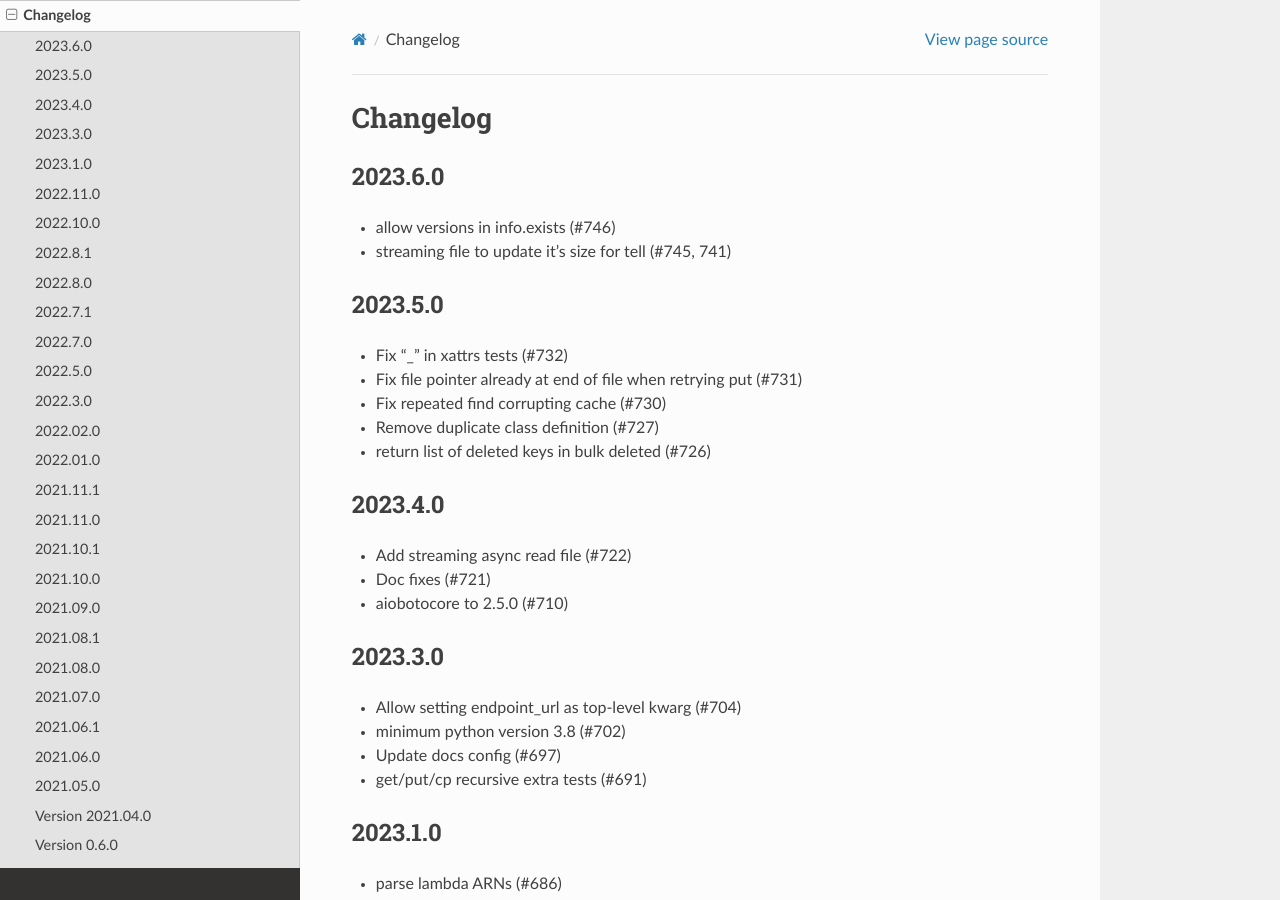
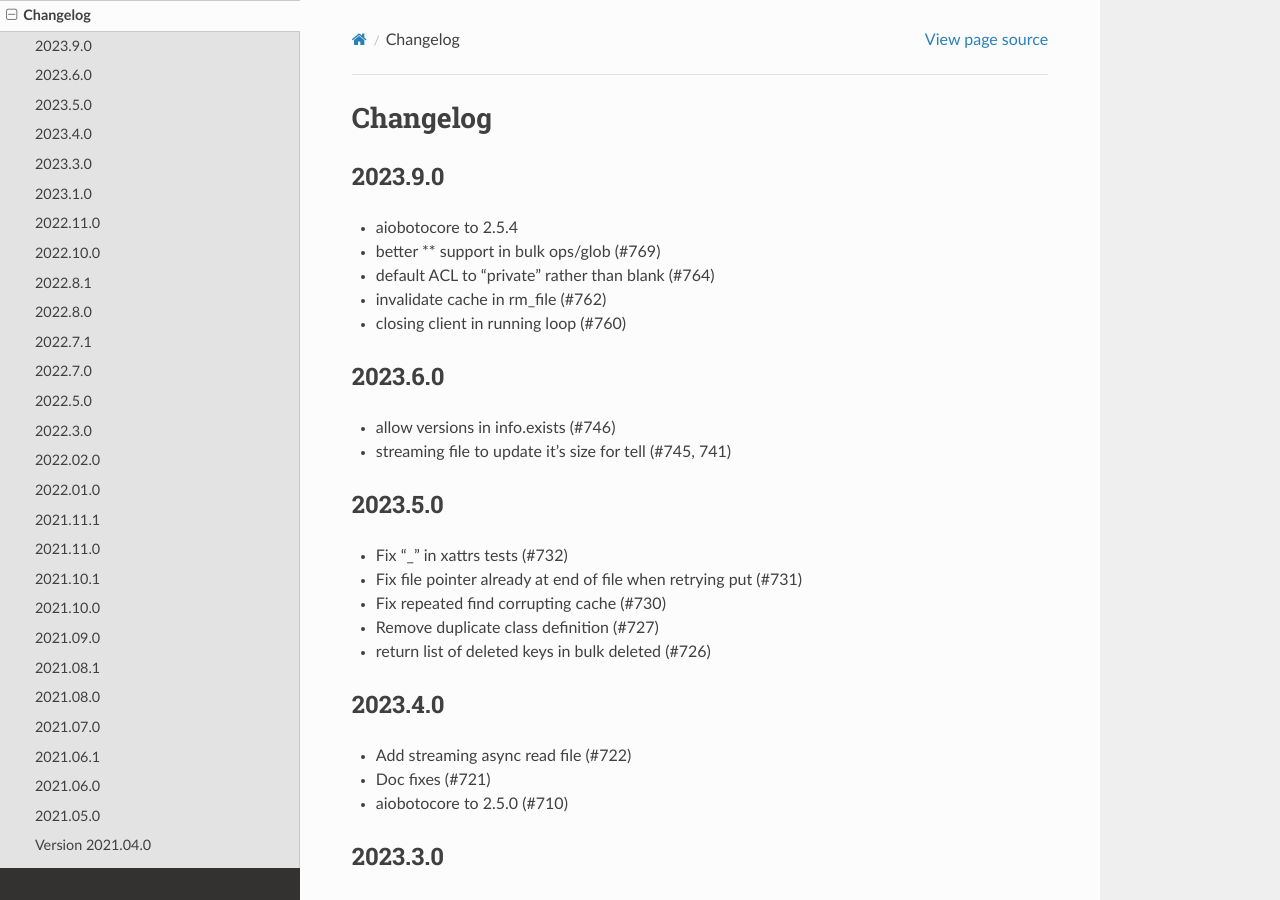
Before and after one commit to zarr-developers/s3fs, a Sphinx documentation site: the page built from docs/source/changelog.rst, in a window 1280 px wide and 900 px high. Built offline with Sphinx 7.4.7 and the Read the Docs theme 2.0.0, drawn with Linux system fonts in a browser that asks for light colours.

Commit message:
changelog (#777)

```diff
--- a/docs/source/changelog.rst
+++ b/docs/source/changelog.rst
@@ -1,5 +1,14 @@
 Changelog
 =========
+
+2023.9.0
+--------
+
+- aiobotocore to 2.5.4
+- better ** support in bulk ops/glob (#769)
+- default ACL to "private" rather than blank (#764)
+- invalidate cache in rm_file (#762)
+- closing client in running loop (#760)
 
 2023.6.0
 --------
--- a/requirements.txt
+++ b/requirements.txt
@@ -1,3 +1,3 @@
-aiobotocore~=2.5.0
-fsspec==2023.6.0
+aiobotocore~=2.5.4
+fsspec==2023.9.0
 aiohttp!=4.0.0a0, !=4.0.0a1
```
